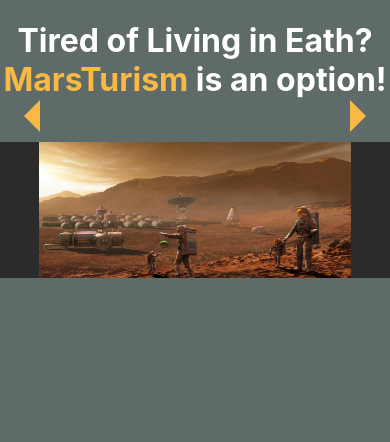
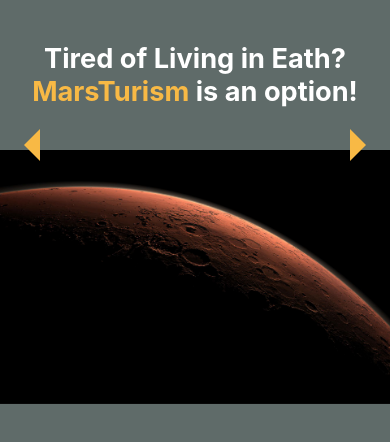
Before and after one commit to HenriqueFadoni/fictional-startup, a React (Create React App) app: page / in a window 390 px wide. Shown: the top 442 px of the page. Built offline with nearby package versions, Linux system fonts and the light colour scheme.

Commit message:
Styling and making responsive

```diff
--- a/src/components/Slider/Slider.js
+++ b/src/components/Slider/Slider.js
@@ -7,7 +7,7 @@ const Slider = props => (
         <img src={props.slide} alt="Slide Show" />
         <Buttons
             previousSlide={props.previous}
-            nextSlide={props.next}/>
+            nextSlide={props.next} />
     </div>
 );
 
--- a/src/containers/HomePage/HomePage.scss
+++ b/src/containers/HomePage/HomePage.scss
@@ -3,32 +3,37 @@ $color-light-gray-dark: rgb(44, 43, 43);
 $color-light-orange: rgb(248, 185, 69);
 $color-white: rgb(255,255,255);
 
+$width-entire-screen: 100%;
+$height-slider: 45vw;
+
 .homepage {
     &__slider {
         background-color: $color-light-gray-dark;
-        width: 100%;
-        height: 35vw;
+        width: $width-entire-screen;
+        height: $height-slider;
         margin-top: 5vh;
         overflow: hidden;
         z-index: 2;
+        transition: all .3s;
 
         img {
             opacity: 0;
             position: relative;
-            left: 10%;
-            width: 80%;
-            height: 35vw;
+            width: 100%;
+            height: auto;
             animation: appear 1.5s;
             animation-fill-mode: forwards;
+            transition: all .3s;
         }
     }
 
     &__container {
-        width: 100%;
+        width: $width-entire-screen;
         height: 100vh;
         position: absolute;
         background-color: $color-light-gray;
         color: $color-white;
+        transition: all .3s;
 
         h1 {
             text-align: center;
@@ -39,15 +44,16 @@ $color-white: rgb(255,255,255);
             span{ color: $color-light-orange}
         }
 
-        .btn {
-            &__container {
+        .btn__container {
             position: absolute;
-                top: 21.5vw;
+            top: #{$height-slider / 2 + 4.5vw};
             z-index: 1;
-                width: 100%;
+            width: $width-entire-screen;
             display: flex;
             justify-content: space-between;
             align-items: flex-start;
+            transition: all .3s;
+
 
             ion-icon {
                 font-size: 4rem;
@@ -55,13 +61,15 @@ $color-white: rgb(255,255,255);
                 color: $color-light-orange;
                 transition: all .3s;
 
-                    &:hover { font-size: 4.5rem }
+                path {
+                    box-shadow: 5px 10px 10px;
+                }
                 &:active { font-size: 4rem }
         }
     }
 }
 }
-}
+
 
 @keyframes appear {
     0% { opacity: 0 }
@@ -80,3 +88,75 @@ $color-white: rgb(255,255,255);
         margin-left: 0;
     }
 }
+
+//Media Queries
+
+@media (max-width: 1200px) {
+    .homepage {
+        &__slider {
+            height: 50vw;
+            img {
+                height: 50vw;
+            }
+        }
+
+        &__container {
+            .btn__container {
+                top: 30vw;
+            }
+        }
+    }
+}
+
+@media (max-width: 1150px) {
+    .homepage {
+        &__slider {
+            height: 55vw;
+            img { height: 55vw }
+        }
+
+        &__container {
+            .btn__container { top: 33vw }
+        }
+    }
+}
+
+@media (max-width: 1095px) {
+    .homepage {
+        &__slider {
+            height: 60vw;
+            img { height: 60vw }
+        }
+
+        &__container {
+            .btn__container { top: 37vw }
+        }
+    }
+}
+
+@media (max-width: 1025px) {
+    .homepage {
+        &__slider {
+            height: 65vw;
+            img { height: 65vw }
+        }
+
+        &__container {
+            .btn__container { top: 41vw }
+        }
+    }
+}
+
+@media (max-width: 800px) {
+        .homepage {
+            &__container {
+                h1 {
+                    font-size: 1.7rem;
+                    margin-top: 5vh;
+                }
+                .btn__container {
+                    top: 29vw;
+            }
+        }
+    }
+}
--- a/src/index.js
+++ b/src/index.js
@@ -3,8 +3,12 @@ import ReactDOM from 'react-dom';
 import './index.scss';
 import App from './App';
 import * as serviceWorker from './serviceWorker';
+import { BrowserRouter } from 'react-router-dom';
 
-ReactDOM.render(<App />, document.getElementById('root'));
+ReactDOM.render(
+    <BrowserRouter><App /></BrowserRouter>
+    , document.getElementById('root')
+);
 
 // If you want your app to work offline and load faster, you can change
 // unregister() to register() below. Note this comes with some pitfalls.
```
Also changed, not shown: src/containers/HomePage/HomePage.js (+7 -7 lines), src/components/Slider/Buttons/Buttons.js (line endings or trailing spaces). Lines whose indentation alone changed are shown as unchanged.
